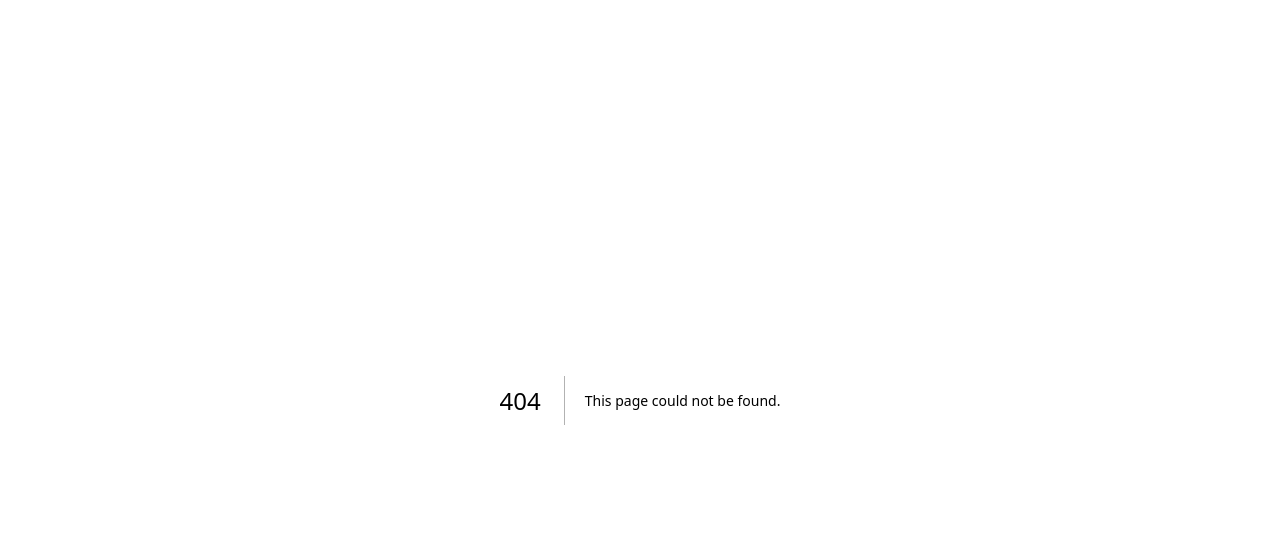
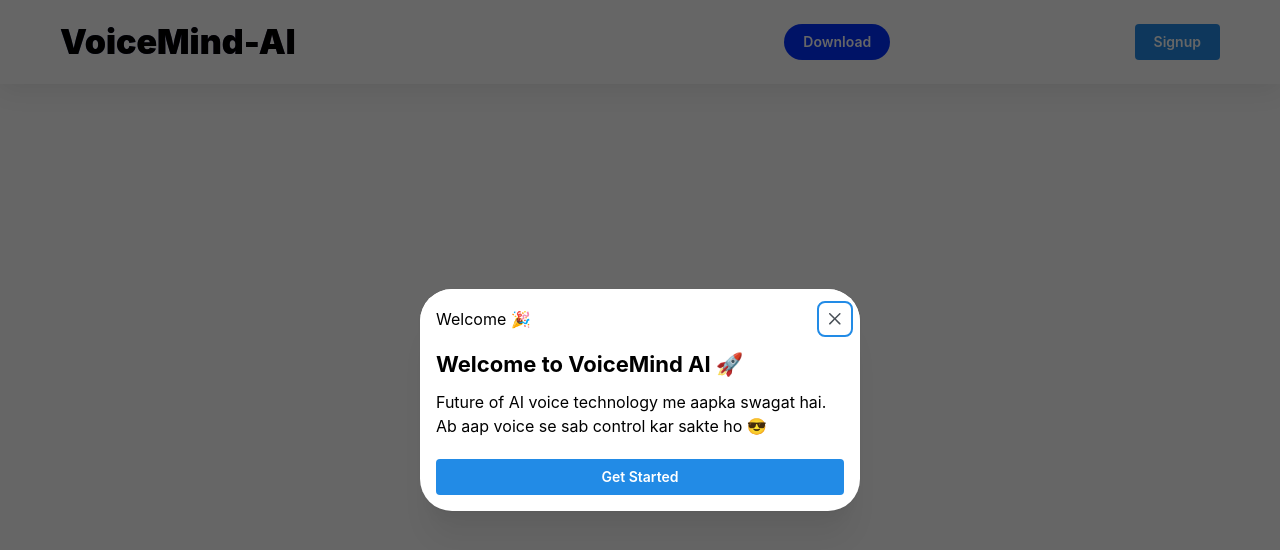
Before and after one commit to prince-pardhan/VoiceMind-AI, a Next.js app: page /pop in a window 1280 px wide. Before the commit this address had no page. Shown: the top 550 px of the page. Built offline with nearby package versions, Linux system fonts and the light colour scheme.

Commit message:
wele come model oto matick

```diff
--- a/app/Footer/Footer.tsx
+++ b/app/Footer/Footer.tsx
@@ -1,7 +1,7 @@
 "use client";
 
-import { Box, Flex, Text, Title, Grid, Divider, Stack } from "@mantine/core";
-
+import { Box, Flex, Text, Title, Grid, Divider, Stack, Group } from "@mantine/core";
+import SignupButton from "../singup/page";
 export default function Page() {
   return (
     <Box
@@ -35,7 +35,7 @@
             control applications, automate tasks, and convert speech
             into accurate text using advanced artificial intelligence.
           </Text>
-            <Divider mb={10} />
+          <Divider mb={10} />
         </Grid.Col>
 
         {/* Company */}
@@ -90,28 +90,35 @@
             <Text size="lg">
               <a href="tel:+918290400325">Call</a>
             </Text>
+
           </Stack>
 
 
         </Grid.Col>
 
-      </Grid>
-  <Divider mb={10} />
+      </Grid><br />
+      <Divider mb={10} />
+
+      {/* <Group  >
+        <SignupButton />
+      </Group> */}
+
       {/* Bottom */}
       <Flex
         justify="center"
         align="center"
-        mt={40}
+        mt={30}
         style={{
           borderTop: "3px solid rgba(255,255,255,0.1)",
           paddingTop: "20px",
         }}
       >
         <Text size="sm" c="gray.5">
-          © 2026 VoiceMind AI ••••
+          © 2026 VoiceMind-AI
           <Divider mb={10} />
         </Text>
       </Flex>
+
     </Box>
   );
 }
--- a/app/Home/About.tsx
+++ b/app/Home/About.tsx
@@ -1,8 +1,16 @@
 "use client";
 
-import { Box, Flex, Button, Text, Title, Group, Grid, Card, Image } from "@mantine/core";
+import { Box, Flex, Button, Text, Title, Group, Grid, Card, Image, Modal, TextInput, PasswordInput } from "@mantine/core";
+import { useDisclosure } from "@mantine/hooks";
+// import SignupButton from "../singup/page";
+import { useEffect } from "react";
+export default function Page() {
+  const [opened, { open, close }] = useDisclosure(false);
 
-export default function Page() {
+  // ✅ Page load hote hi popup open hoga
+  useEffect(() => {
+    open();
+  }, []);
   return (
     <Box style={{ width: "100%", minHeight: "100vh" }}>
 
@@ -27,14 +35,38 @@
             WebkitBackgroundClip: "text",
           }}
         >
-          VoiceMind AI
+          VoiceMind-AI
         </Title>
 
         <Group gap={10}></Group>
 
-        <Button radius="xl" style={{ background: "red" }}>
+        <Button radius="xl" style={{ background: "#002fff" }}>
           Download
         </Button>
+        {/* <Group  >
+          <SignupButton />
+        </Group> */}
+        {/* ///////////////////////////{{{  wele come model  }}}////////////////////////////////////////////////// */}
+        <Modal
+          opened={opened}
+          onClose={close}
+          centered
+          radius="15px"
+          fw={900}
+        >
+          <Title order={3} mb={10} c="blue" fw={900} >
+            Welcome to VoiceMind-AI
+          </Title>
+
+          <Text mb={20} fw={800}>
+            Welcome to the future of voice technology. Now, you can control everything with your voice.
+          </Text>
+
+          {/* <Group  >
+            <SignupButton />
+          </Group> */}
+        </Modal>
+        {/* ///////////////////////////{{{  wele come model  }}}////////////////////////////////////////////////// */}
       </Flex>
 
       {/* Hero */}
@@ -168,7 +200,7 @@
       >
         <Box maw={900}>
           <Title mb={30} fw={900} c="black" bg="blue">
-             VoiceMind AI =
+            VoiceMind AI =
           </Title>
 
           <Text c="black" fw={500} bg="red">
@@ -177,7 +209,7 @@
             it allows users to perform tasks simply by speaking.......?
           </Text> <br />
           <Text c="black" fw={900} bg="green">
-          Ai jis ke bara me shirf logo ne suna tha ab ve es ka use kar sakta t ye hi h futchar ((((VoiceMind AI))))  .......?
+            Ai jis ke bara me shirf logo ne suna tha ab ve es ka use kar sakta t ye hi h futchar ((((VoiceMind AI))))  .......?
           </Text>
         </Box>
 
@@ -232,7 +264,7 @@
           Work smarter with AI that listens and understands.
           VoiceMind AI brings the future of voice automation to your fingertips......?
         </Text>
-         <Title mb={40} fw={900} c="blue" >
+        <Title mb={40} fw={900} c="blue" >
           Thanks,
         </Title>
       </Flex>
--- /dev/null
+++ b/app/pop/page.tsx
@@ -0,0 +1,90 @@
+"use client";
+
+import {
+  Box,
+  Flex,
+  Button,
+  Text,
+  Title,
+  Group,
+  Grid,
+  Card,
+  Image,
+  Modal,
+} from "@mantine/core";
+import { useDisclosure } from "@mantine/hooks";
+import { useEffect } from "react";
+import SignupButton from "../singup/page";
+
+export default function Page() {
+  const [opened, { open, close }] = useDisclosure(false);
+
+  // ✅ Page load hote hi popup open hoga
+  useEffect(() => {
+    open();
+  }, []);
+
+  return (
+    <Box style={{ width: "100%", minHeight: "100vh" }}>
+
+      {/* ✅ Welcome Modal */}
+      <Modal
+        opened={opened}
+        onClose={close}
+        centered
+        radius="xl"
+        title="Welcome 🎉"
+      >
+        <Title order={3} mb={10}>
+          Welcome to VoiceMind AI 🚀
+        </Title>
+
+        <Text mb={20}>
+          Future of AI voice technology me aapka swagat hai.
+          Ab aap voice se sab control kar sakte ho 😎
+        </Text>
+
+        <Button fullWidth onClick={close}>
+          Get Started
+        </Button>
+      </Modal>
+
+      {/* Navbar */}
+      <Flex
+        justify="space-between"
+        align="center"
+        px={{ base: 20, md: 60 }}
+        py={20}
+        wrap="wrap"
+        style={{
+          background: "white",
+          boxShadow: "0 6px 25px rgba(0,0,0,0.08)",
+        }}
+      >
+        <Title
+          c="black"
+          fw={900}
+          order={1}
+          style={{
+            background: "linear-gradient(90deg,#667eea,#764ba2)",
+            WebkitBackgroundClip: "text",
+          }}
+        >
+          VoiceMind-AI
+        </Title>
+
+        <Group gap={10}></Group>
+
+        <Button radius="xl" style={{ background: "#002fff" }}>
+          Download
+        </Button>
+
+        <Group>
+          <SignupButton />
+        </Group>
+      </Flex>
+
+      {/* 👉 Baaki tera pura code SAME rahega (Hero, Features, About, CTA) */}
+    </Box>
+  );
+}
--- /dev/null
+++ b/app/singup/page.tsx
@@ -0,0 +1,109 @@
+"use client";
+
+import {
+  Button,
+  Modal,
+  TextInput,
+  PasswordInput,
+  Stack,
+} from "@mantine/core";
+import { useDisclosure } from "@mantine/hooks";
+import { useState } from "react";
+import axios from "axios";
+export default function SignupButton() {
+  const [opened, { open, close }] = useDisclosure(false);
+
+  const [form, setForm] = useState({
+    name: "",
+    email: "",
+    password: "",
+    confirmPassword: "",
+    phone: "",
+  });
+
+  const handleChange = (field: string, value: string) => {
+    setForm({ ...form, [field]: value });
+  };
+
+  const handleSignup = async () => {
+    // if (!form.name || !form.email || !form.password || form.phone ||form.confirmPassword) {
+    //   alert("All fields required");
+    //   return;
+    // }
+
+    if (form.password !== form.confirmPassword) {
+      alert("Password not match");
+      return;
+    }
+
+    try {
+      const res = await axios.post("http://localhost:9799/users/signup", {
+        method: "POST",
+        headers: {
+          "Content-Type": "application/json",
+        },
+        body: JSON.stringify({
+          name: form.name,
+          email: form.email,
+          password: form.password,
+          phone: form.phone,
+          confirmPassword: form.confirmPassword,
+        }),
+      });
+
+
+
+
+      close();
+    } catch (err) {
+      alert("Error signup");
+    }
+  };
+
+  return (
+    <>
+      <Button radius="sl"   onClick={open}>
+        Signup
+      </Button>
+
+      <Modal opened={opened} onClose={close} title="Signup" centered>
+        <Stack>
+          <TextInput
+            label="Name"
+            value={form.name}
+            onChange={(e) => handleChange("name", e.target.value)}
+          />
+
+          <TextInput
+            label="Email"
+            value={form.email}
+            onChange={(e) => handleChange("email", e.target.value)}
+          />
+
+          <PasswordInput
+            label="Password"
+            value={form.password}
+            onChange={(e) => handleChange("password", e.target.value)}
+          />
+
+          <PasswordInput
+            label="ConfirmPassword"
+            value={form.confirmPassword}
+            onChange={(e) =>
+              handleChange("confirmPassword", e.target.value)
+            }
+          />
+          <TextInput
+            label="Phone number"
+            value={form.phone}
+            onChange={(e) =>
+              handleChange("phone", e.target.value)
+            }
+          />
+
+          <Button onClick={handleSignup}>Create Account</Button>
+        </Stack>
+      </Modal>
+    </>
+  );
+}
--- a/package.json
+++ b/package.json
@@ -15,6 +15,7 @@
     "@mantine/core": "^8.3.16",
     "@mantine/hooks": "^8.3.16",
     "@react-icons/all-files": "^4.1.0",
+    "axios": "^1.13.6",
     "framer-motion": "^12.35.0",
     "next": "16.1.6",
     "react": "19.2.3",
```
Also changed, not shown: 1 other file (tests, documents, lock files or other folders).
